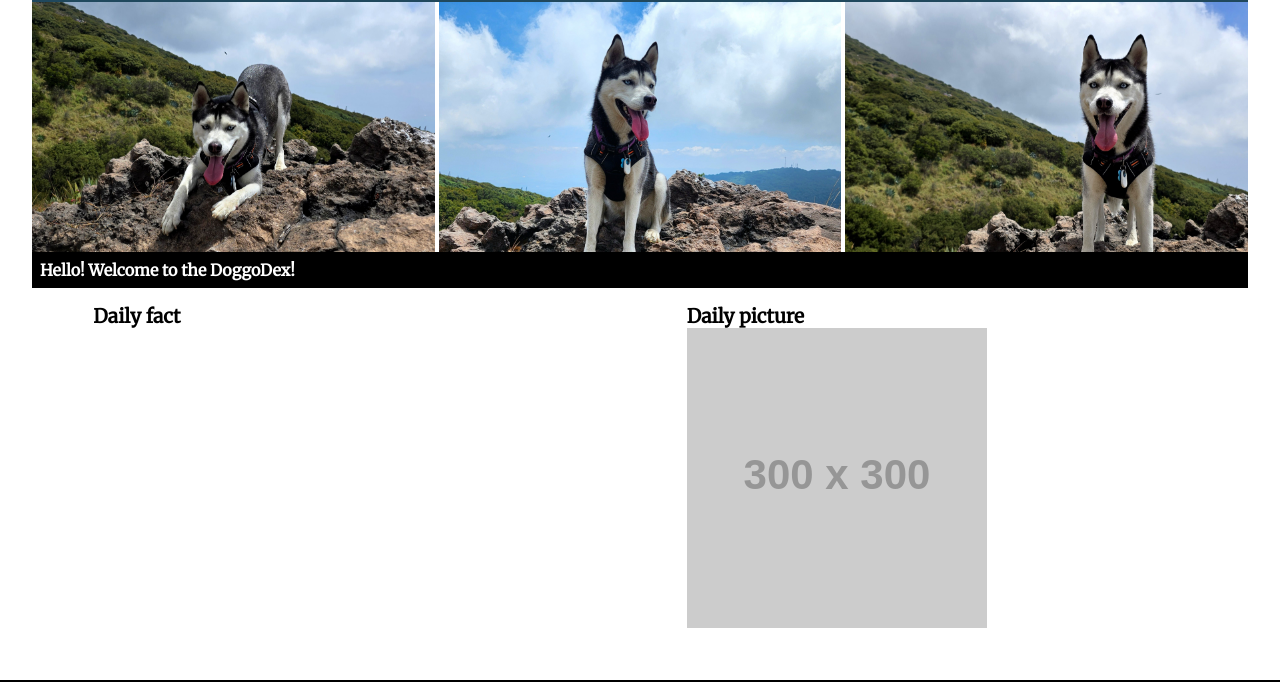
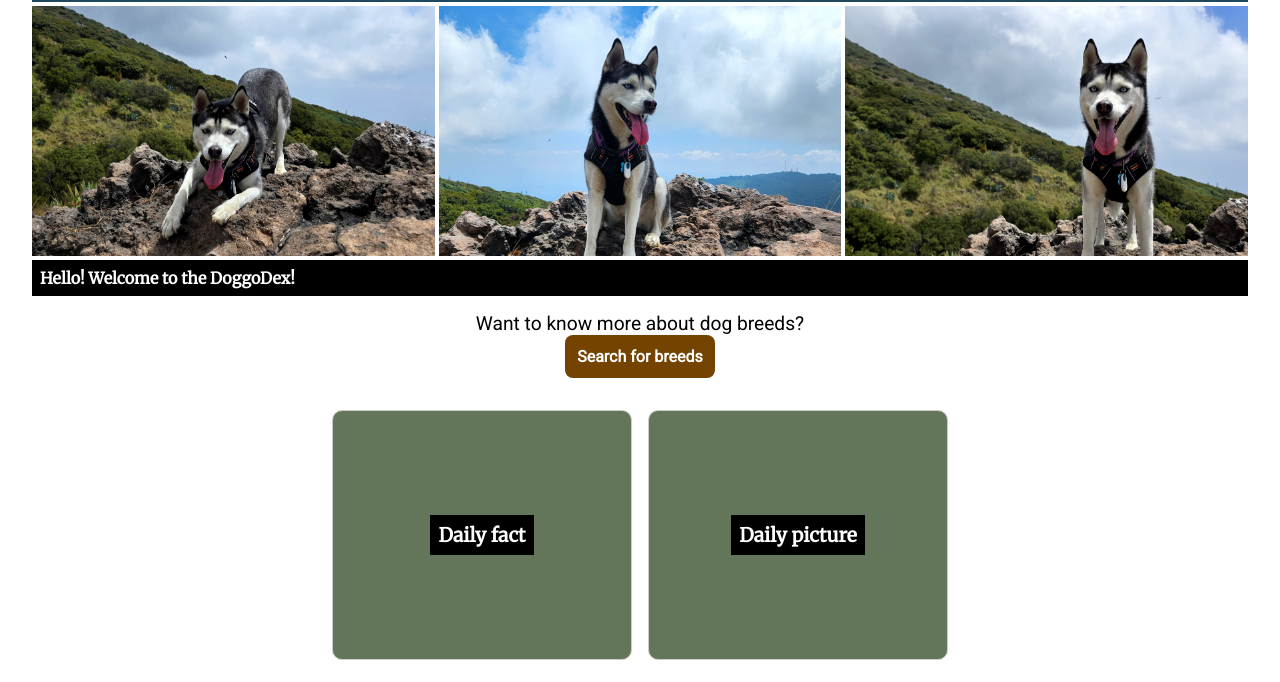
Before and after one commit to jsamap/doggo-dex, a website built with Vite: page src/index.html in a window 1280 px wide. Shown: the part 197-879 px from the top of the page. Built offline with nearby package versions, Linux system fonts and the light colour scheme; no server answers; placeholder pictures from the web are drawn by us; files whose address does not match are found by name.

Commit message:
Develop the home page, including the fact and picture section. [Testing]

```diff
--- a/src/css/style.css
+++ b/src/css/style.css
@@ -3,7 +3,7 @@
     --primary-color: #20485d;
     --secondary-color: #324a24;
     --tertiary-color: #754300;
-    --accent1-color: yellow;
+    --accent1-color: #647659;
     --accent2-color: #999999;
     --accent3-color: #ebb265;
     --font1-color: black;
@@ -81,7 +81,7 @@ header img {
     width: 100%;
 }
 .nav-container {
-    position:absolute;
+    position: absolute;
     top: 1.5rem;
     right: 1.5rem;
     display: flex;
@@ -158,31 +158,36 @@ nav ul {
 
 /* #endregion */
 
-/* #region Hero banner*/
+/* #region Hero Banner*/
 
 .hero {
     display: flex;
-  gap: .25rem;
+    gap: 0.25rem;
+    padding: .25rem 0;
 }
 
 .hero div {
     flex: 1 1 300px;
     height: 250px;
-  overflow: hidden;
 }
-
 .hero img {
     width: 100%;
     height: 100%;
-  object-fit: cover; /* crops instead of stretching */
+    object-fit: cover;
+    transition: transform 0.3s ease;
 }
-#hero-1{
+.hero div:hover {
+    transform: scale(1.1);
+    box-shadow: 0 0 30px rgba(0, 0, 0, 0.5);
+}
+
+#hero-1 {
     display: none;
 }
-#hero-2{
+#hero-2 {
     display: flex;
 }
-#hero-3{
+#hero-3 {
     display: none;
 }
 
@@ -201,7 +206,7 @@ h1 {
     background-color: var(--primary-color);
     color: #eee;
     text-align: center;
-    padding: .5rem;
+    padding: 0.5rem;
     margin: 0 auto;
 }
 
@@ -269,18 +274,18 @@ footer {
 
 /* #region Banner Pictures */
 @media (min-width: 500px) {
-    #hero-1{
+    #hero-1 {
         display: flex;
     }
-    #hero-2{
+    #hero-2 {
         display: none;
     }
-    #hero-3{
+    #hero-3 {
         display: flex;
     }
 }
 @media (min-width: 900px) {
-    #hero-2{
+    #hero-2 {
         display: flex;
     }
     .hero div {
@@ -290,24 +295,154 @@ footer {
 /* #endregion */
 
 /* #region Randoms */
+
 .randoms {
     display: flex;
-    flex-flow: row;
-    flex-wrap: wrap;
-    justify-content: space-evenly;
+    flex-flow: column;
+    justify-content: center;
+    align-items: center;
     padding: 1rem 0;
-    gap: 2rem;
+    flex: 1;
+    gap: 1rem;
 }
-.randoms div {
-    max-width: 500px;
-    min-width: 250px;
-    flex: 1;
+
+.card {
+    width: 100%;
+    max-width: 300px;
+    height: 250px;
+    max-height: 500px;
+    perspective: 1000px;
+    transition: all 0.6s ease-in-out;
+    position: relative;
+    z-index: 1;
 }
+
+.card-inner {
+    position: relative;
+    width: 100%;
+    height: 100%;
+    transition: transform 0.8s;
+    transform-style: preserve-3d;
+
+}
+.card.flipped .card-inner {
+    transform: rotateY(180deg);
+}
+
 .randoms img {
     max-height: 300px;
     max-width: 100%;
 }
+
+.randoms h3 {
+    background-color: black;
+    color: white;
+    padding: .5rem;
+}
+
+.randoms p {
+    max-width: 300px;
+    padding: 1rem;
+}
+
+.card.modal-active {
+    position: fixed;
+    top: 50%;
+    left: 50%;
+    transform: translate(-50%, -50%) scale(1.1);
+    width: 85%;
+    max-width: 800px;
+    height: 50%;
+    z-index: 2000;
+    box-shadow: 0 0 30px rgba(0, 0, 0, 0.5);
+}
+
+.card-front,
+.card-back {
+    position: absolute;
+    width: 100%;
+    height: 100%;
+    backface-visibility: hidden;
+    display: flex;
+    flex-direction: column;
+    align-items: center;
+    justify-content: center;
+    border: 1px solid #ccc;
+    border-radius: 10px;
+}
+
+.card-front {
+    background: var(--accent1-color);
+}
+.card-front:hover {
+    cursor: pointer;
+    box-shadow: 0 0 30px rgba(0, 0, 0, 0.5);
+}
+
+.card-back {
+    background: #373737;
+    color: white;
+    transform: rotateY(180deg);
+    padding: 1rem;
+}
+
+.close-btn {
+    position: absolute;
+    top: 10px;
+    right: 15px;
+    background: transparent;
+    border: none;
+    font-size: 2rem;
+    color: white;
+    cursor: pointer;
+}
+
+.overlay {
+    display: none;
+    position: absolute;
+    inset: 0;
+    background: rgba(0, 0, 0, 0.6);
+    z-index: 1000;
+    width: 100%;
+    height: 100%;
+}
+
+.overlay.active {
+    display: block;
+}
+
+
 /* #endregion */
+
+/* #region Main Search Breeds */
+.main-search-breeds {
+    width: 100%;
+    display: flex;
+    flex-direction: column;
+    justify-content: center;
+    align-items: center;
+    padding: 1rem;
+}
+.main-search-breeds p {
+    text-align: center;
+    font-size: 1.2rem;
+}
+.main-search-breeds a {
+    text-decoration: none;
+    padding: .75rem;
+    background-color: var(--tertiary-color);
+    color: white;
+    font-weight: bold;
+    border-radius: 8px;
+    max-width: 150px;
+    text-align: center;
+
+}
+.main-search-breeds a:hover {
+    box-shadow: 0 0 30px rgba(0, 0, 0, 0.5);
+}
+/* #endregion */
+
 
 /* LARGER  */
 @media (min-width: 600px) {
@@ -346,7 +481,8 @@ footer {
     /* #endregion */
 
     /* #region Banner */
-
+    .randoms{
+        flex-flow: row;
+    }
     /* #endregion */
-
 }
--- a/src/index.html
+++ b/src/index.html
@@ -1,12 +1,13 @@
-<!DOCTYPE html>
+<!doctype html>
 <html lang="en">
+
 <head>
     <meta charset="UTF-8" >
     <meta name="viewport" content="width=device-width, initial-scale=1.0" >
     <title>Home | DoggoDex</title>
     <link rel="preconnect" href="https://fonts.googleapis.com" >
     <link rel="preconnect" href="https://fonts.gstatic.com" crossorigin >
-        <link rel="stylesheet" href="https://fonts.googleapis.com/css2?family=Merriweather&family=Roboto&display=swap">
+    <link rel="stylesheet" href="https://fonts.googleapis.com/css2?family=Merriweather&family=Roboto&display=swap" >
     <link rel="stylesheet" href="/css/style.css" >
     <link rel="icon" type="image/x-icon" href="/images/favicon.ico" >
     <script src="/js/main.js" type="module"></script>
@@ -31,19 +32,74 @@
 
         <h2>Hello! Welcome to the DoggoDex!</h2>
 
-            <div class="randoms">
-              <div class="fact-container">
-                <h3>Daily fact</h3>
-                <p id="fact"></p>
+        <div class="main-search-breeds">
+            <p>Want to know more about dog breeds?</p>
+            <a href="/breeds/">Search for breeds</a>
         </div>
 
-              <div class="picture-container">
-                <h3>Daily picture</h3>
-                <img id="picture" src="https://placehold.co/300" alt="Random picture" >
+        <div class="randoms">
+
+            <div class="card" id="fact-card">
+                <div class="card-inner">
+                    <div class="card-front">
+                        <h3>Daily fact</h3>
+                    </div>
+                    <div class="card-back">
+                        <h3>Daily fact</h3>
+                        <p id="fact">This is a sample fact.</p>
+                        <button id="fact-close" class="close-btn">&times;</button>
                     </div>
                 </div>
+            </div>
+
+            <div class="card" id="picture-card">
+                <div class="card-inner">
+                    <div class="card-front">
+                        <h3>Daily picture</h3>
+                    </div>
+                    <div class="card-back">
+                        <h3>Daily picture</h3>
+                        <img id="picture" src="https://placehold.co/300" alt="Daily picture" >
+                        <button id="picture-close" class="close-btn">&times;</button>
+                    </div>
+                </div>
+            </div>
+
+        </div>
+
+
+        <!-- Overlay -->
+        <div class="overlay"></div>
+
+
     </main>
 
     <footer id="footer"></footer>
 </body>
+
 </html>
+
+
+            <!-- <div class="card">
+                <div class="card-inner">
+                    <div class="card-front">
+                        <h3>Daily fact</h3>
+                    </div>
+                    <div class="card-back">
+                        <h3>Daily fact</h3>
+                        <p id="fact"></p>
+                    </div>
+                </div>
+            </div>
+
+            <div class="card">
+                <div class="card-inner">
+                    <div class="card-front">
+                        <h3>Daily picture</h3>
+                    </div>
+                    <div class="card-back">
+                        <h3>Daily picture</h3>
+                        <img id="picture" src="https://placehold.co/300" alt="Random picture" />
+                    </div>
+                </div>
+            </div> -->
--- a/src/js/main.js
+++ b/src/js/main.js
@@ -14,3 +14,41 @@ async function init() {
     document.querySelector("#picture").src = picture;
 }
 init();
+
+
+
+const factCard = document.getElementById("fact-card");
+const pictureCard = document.getElementById("picture-card");
+const overlay = document.querySelector(".overlay");
+const factClose = document.querySelector("#fact-close");
+const pictureClose = document.querySelector("#picture-close");
+
+// Open (flip + expand)
+factCard.addEventListener("click", () => {
+  factCard.classList.add("flipped", "modal-active");
+  overlay.classList.add("active");
+});
+
+// Open (flip + expand)
+pictureCard.addEventListener("click", () => {
+  pictureCard.classList.add("flipped", "modal-active");
+  overlay.classList.add("active");
+});
+
+// Close with button
+factClose.addEventListener("click", (event) => {
+  event.stopPropagation(); // prevent re-triggering card click
+  factCard.classList.remove("flipped", "modal-active");
+  overlay.classList.remove("active");
+});
+pictureClose.addEventListener("click", (event) => {
+  event.stopPropagation(); // prevent re-triggering card click
+  pictureCard.classList.remove("flipped", "modal-active");
+  overlay.classList.remove("active");
+});
+
+// Close with overlay
+overlay.addEventListener("click", () => {
+  factCard.classList.remove("flipped", "modal-active");
+  overlay.classList.remove("active");
+});
```
Lines whose indentation alone changed are shown as unchanged.
